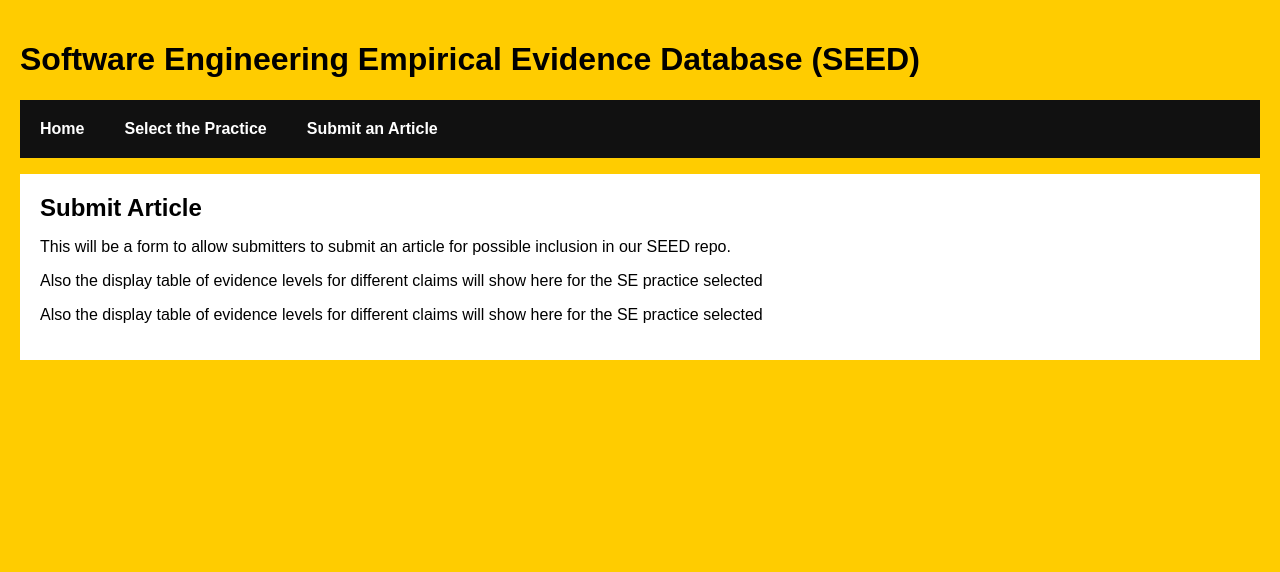
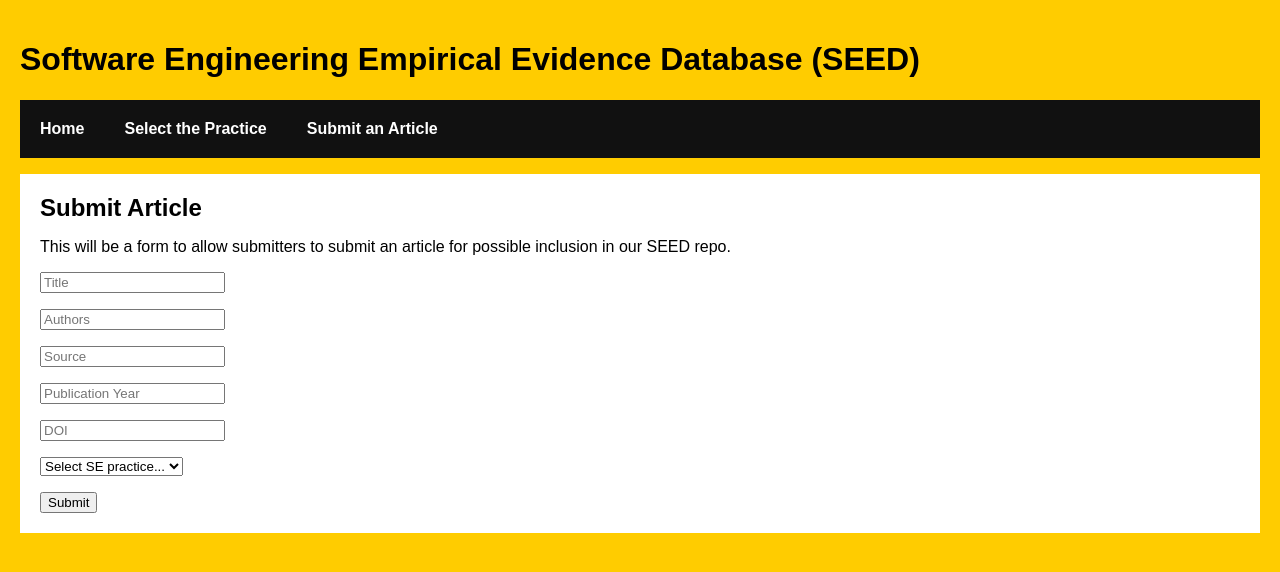
Before and after one commit to yeoj1092/cise_ass1a_worksheet4, a React (Create React App) app in the folder frontend/: page /SubmitArticle in a window 1280 px wide. Shown: the top 572 px of the page. Built offline with nearby package versions, Linux system fonts and the light colour scheme.

Commit message:
Fixed errors

```diff
--- a/frontend/src/App.js
+++ b/frontend/src/App.js
@@ -1,7 +1,6 @@
 import React from "react";
 import {
   Route,
-  NavLink,
   BrowserRouter as Router,
   Routes,
   Link,
--- a/frontend/src/components/SubmissionForm.js
+++ b/frontend/src/components/SubmissionForm.js
@@ -0,0 +1,26 @@
+import React, { useState } from "react";
+import { useForm } from "react-hook-form";
+const SubmissionForm = () => {
+  const { register, handleSubmit } = useForm();
+  const [result, setResult] = useState("");
+  const onSubmit = (data) => setResult(JSON.stringify(data));
+  return (
+    <form onSubmit={handleSubmit(onSubmit)}>
+
+      <input {...register("title")} placeholder="Title" />
+      <p><input {...register("authors")} placeholder="Authors" /></p>
+      <p><input {...register("source")} placeholder="Source" /></p>
+      <p><input {...register("pubyear")} placeholder="Publication Year" /></p>
+      <p><input {...register("doi")} placeholder="DOI" /></p>
+
+      <select {...register("sepractice")}>
+        <option value="">Select SE practice...</option>
+        <option value="TDD">TDD</option>
+        <option value="Mob Programming">Mob Programmin</option>
+      </select>
+      <p>{result}</p>
+      <input type="submit" />
+    </form>
+  );
+}
+export default SubmissionForm;
--- a/frontend/src/components/evidencetable.js
+++ b/frontend/src/components/evidencetable.js
@@ -1,5 +1,4 @@
-import React, {useMemo} from "react";
-import articles from "../dummydata/articles.js";
+import React from "react";
 import { useTable, useSortBy, usePagination } from 'react-table';
 const Table = ({columns, data}) => {
 const {
--- a/frontend/src/pages/Submit-Article.js
+++ b/frontend/src/pages/Submit-Article.js
@@ -1,15 +1,12 @@
 import React from "react";
-
+import SubmissionForm from "../components/SubmissionForm.js";
 const SubmitArticle = () =>  {
      return (
       <div>
         <h2>Submit Article</h2>
             <p>This will be a form to allow submitters to submit an article for possible
 inclusion in our SEED repo.</p>
-            <p>Also the display table of evidence levels for different claims will show here
-for the SE practice selected</p>
-            <p>Also the display table of evidence levels for different claims will show here
-for the SE practice selected</p>
+            <SubmissionForm/>
         </div>
     );
 }
```
